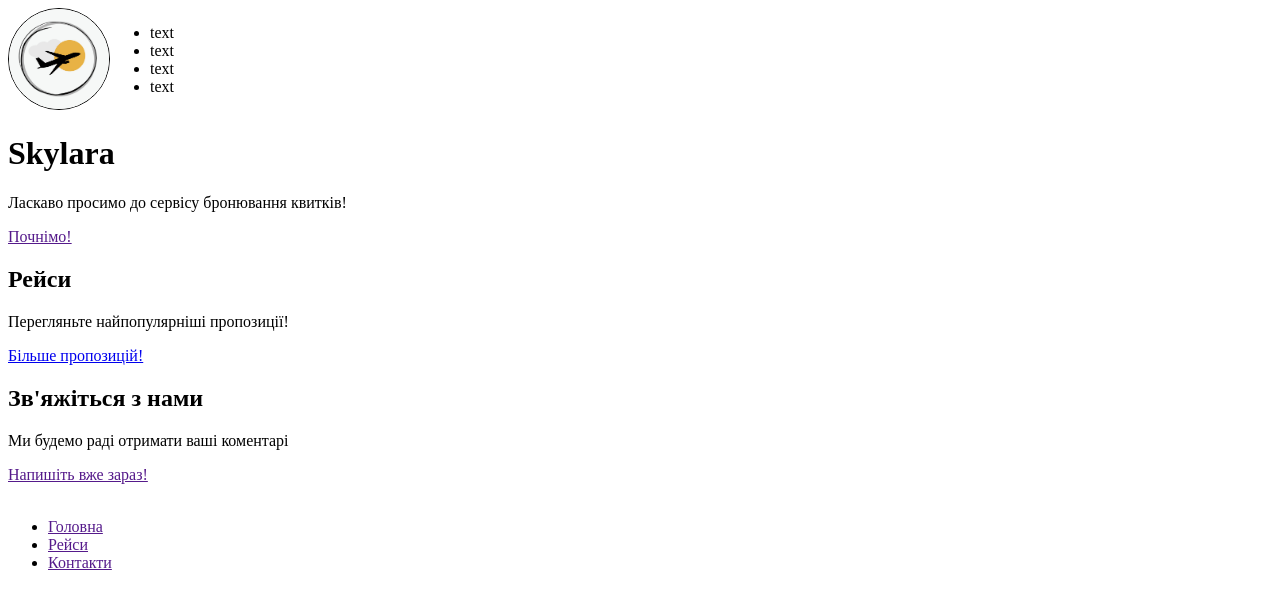
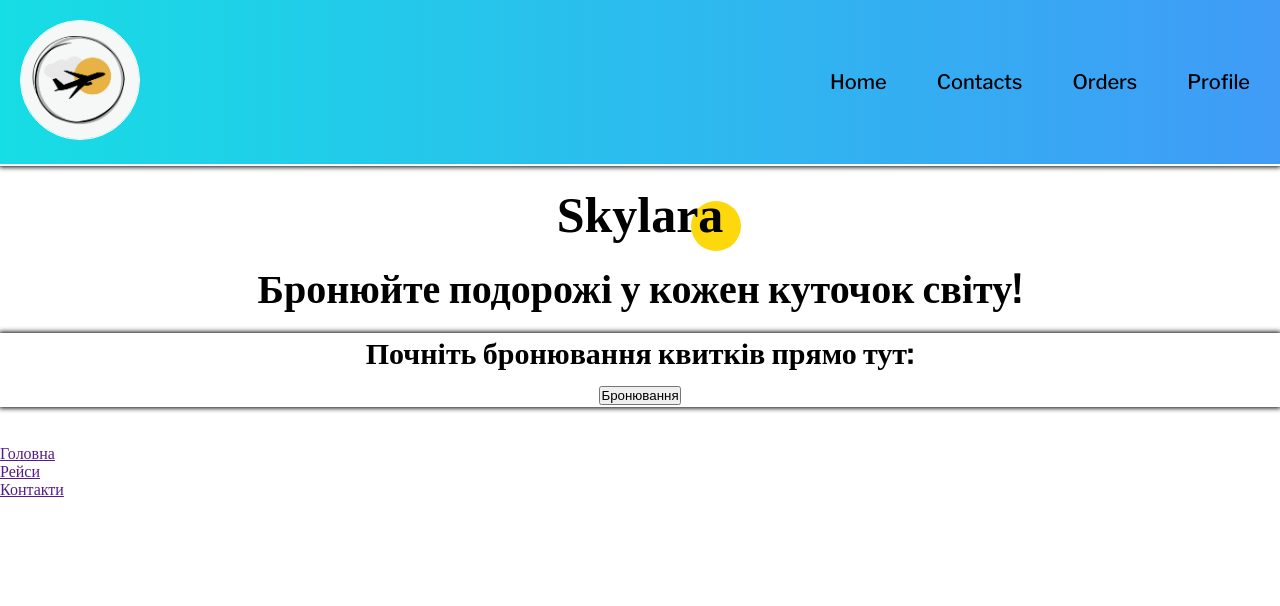
Before and after one commit to Morloken/Skylara, a plain HTML site: page WebSitePart/Htmls/index.html in a window 1280 px wide. Drawn offline with nearby package versions, Linux system fonts and the light colour scheme; a web font is replaced by a local one.

Commit message:
Заповнив header та заголовок і цитату зустрічної сторінки сайту. Додав анімації при наведенні на лого, та елементи в хеадері.

```diff
--- a/WebSitePart/Htmls/index.html
+++ b/WebSitePart/Htmls/index.html
@@ -1,4 +1,3 @@
-
 <!DOCTYPE html>
 <html lang="en">
 
@@ -8,7 +7,25 @@
     <meta content="width=device-width, initial-scale=1" name="viewport">
     <title>Skylara</title>
     <link rel="stylesheet" href="../styles/indexStyle.css">
+
+    <!--Adding font Playtime Danmark Ulooopet-->
+    <link rel="preconnect" href="https://fonts.googleapis.com">
+    <link rel="preconnect" href="https://fonts.gstatic.com" crossorigin>
+    <link href="https://fonts.googleapis.com/css2?family=Playwrite+DK+Uloopet:wght@100..400&display=swap"
+        rel="stylesheet">
+
+
+    <!--Adding font Libre Franklin-->
+    <link rel="preconnect" href="https://fonts.googleapis.com">
+    <link rel="preconnect" href="https://fonts.gstatic.com" crossorigin>
+    <link
+        href="https://fonts.googleapis.com/css2?family=Libre+Franklin:ital,wght@0,100..900;1,100..900&family=Playwrite+DK+Uloopet:wght@100..400&display=swap"
+        rel="stylesheet">
+
+
+
 </head>
+
 <body>
     <header class="header" id="header">
         <div class="logo">
@@ -19,58 +36,31 @@
 
         <nav id="nav">
             <ul class="navUl">
-                <li class="">text</li>
-                <li class="">text</li>
-                <li class="">text</li>
-                <li class="">text</li>
+                <li class=""><a href="#">Home</a></li>
+                <li class=""><a href="#">Contacts</a></li>
+                <li class=""><a href="#">Orders</a></li>
+                <li class=""><a href="#">Profile</a></li>
             </ul>
         </nav>
 
     </header>
 
-<div class="" id="home">
-    <div class="" ></div>
-    <div class="">
-        <div class="">
-            <div class="">
-                <div class="">
-                    <h1 class="">Skylara</h1>
-                    <p class="">Ласкаво просимо до сервісу бронювання квитків!</p>
-                    <a class="" href="">Почнімо!</a>
+    <div class="main" id="">
+        <h1 class="mainName">Skylara</h1>
+        <p class="mainCitata">Бронюйте подорожі у кожен куточок світу!</p>
+
+        <div class="ordering">
+            <p>Почніть бронювання квитків прямо тут:</p>
+            <button class="startOrderingButton">Бронювання</button>
         </div>
-            </div>
-        </div>
-    </div>
+
+
+
+
     </div>
 
     <div class="" id="flights">
-    <div class="">
-        <div class="">
-            <div class="">
-                <h2>Рейси</h2>
-                <p class="">Перегляньте найпопулярніші пропозиції!</p>
-            </div>
-        </div>
-        <div id="flightsWrapper" class=""></div>
-        <div class="">
-            <div class="">
-                <a class="" href="#">Більше пропозицій!</a>
-            </div>
-        </div>
-    </div>
-</div>
 
-<div class="" id="">
-    <div class="" ></div>
-    <div class="">
-        <div class="">
-            <div class="">
-                <h2 class="">Зв'яжіться з нами</h2>
-                <p class="">Ми будемо раді отримати ваші коментарі</p>
-                <a class="" href="">Напишіть вже зараз!</a>
-            </div>
-        </div>
-    </div>
     </div>
 
     <footer class="" id="footer">
@@ -99,4 +89,5 @@
     </div>
 
 </body>
+
 </html>
--- a/WebSitePart/styles/indexStyle.css
+++ b/WebSitePart/styles/indexStyle.css
@@ -1,16 +1,88 @@
-
+*{
+    margin: 0;
+    padding: 0;
+    box-sizing: border-box;
+}
 
 .header{
     display: flex;
+    justify-content: space-between;
+    align-items: center;
+    padding: 20px;
+    background-image: linear-gradient(to right, #17dde4 , #409bf7);
+    border-bottom: 2px solid white;
+    box-shadow: 0px 0px 5px 1px rgb(0, 0, 0);
 }
 .header .navUl{
     display: flex;
-    flex-direction: column;
+    list-style: none;
+    gap: 30px;
+    font-size: 20px;
+    font-family: Libre Franklin;
+}
+
+.navUl li a{
+    text-decoration: none;
+    color: black;
+    font-weight: 500;
+    padding: 10px;
+}
+.navUl li a:hover{
+    cursor: pointer;
+    font-weight: 700;
+
+    color: white;
+    transform: scale(1.2);
+    transition: 0.5s;
 }
 
 .logoImage{
-    width: 100px;
-    height: 100px;
+    width: 120px;
+    height: 120px;
     border-radius: 999px;
-    border: 1px solid black;
+    border: 1px solid white;
 }
+.logoImage:hover{
+    transform: perspective(500px) rotateY(180deg) scale(1.2);
+    cursor: pointer;
+    transition: 1s;
+    box-shadow: 0px 0px 5px 1px rgb(0, 0, 0);
+}
+
+.mainName{
+    text-align: center;
+    font-size: 50px;
+    margin-bottom: 20px;
+    margin-top: 20px;
+    font-family: Playwrite DK Uloopet;
+    position: relative;
+    &::after {
+        content: "";
+        position: absolute;
+        top: 15px;
+        left: 54%;
+        z-index: -1;
+        width: 50px;
+        height: 50px;
+        background-color: rgb(252, 216, 12);
+        border-radius: 999px;
+    }
+
+}
+.mainCitata{
+    text-align: center;
+    font-size: 40px;
+    margin-bottom: 20px;
+    font-family: Libre Franklin;
+    font-weight: 600;
+}
+.ordering{
+    text-align: center;
+    font-size: 30px;
+    margin-bottom: 20px;
+    font-family: Libre Franklin;
+    font-weight: 600;
+    border-top: 2px solid white;
+    box-shadow: 0px 0px 5px 1px rgb(0, 0, 0);
+    /* background-image: ; */
+}
```
Lines whose indentation alone changed are shown as unchanged.
